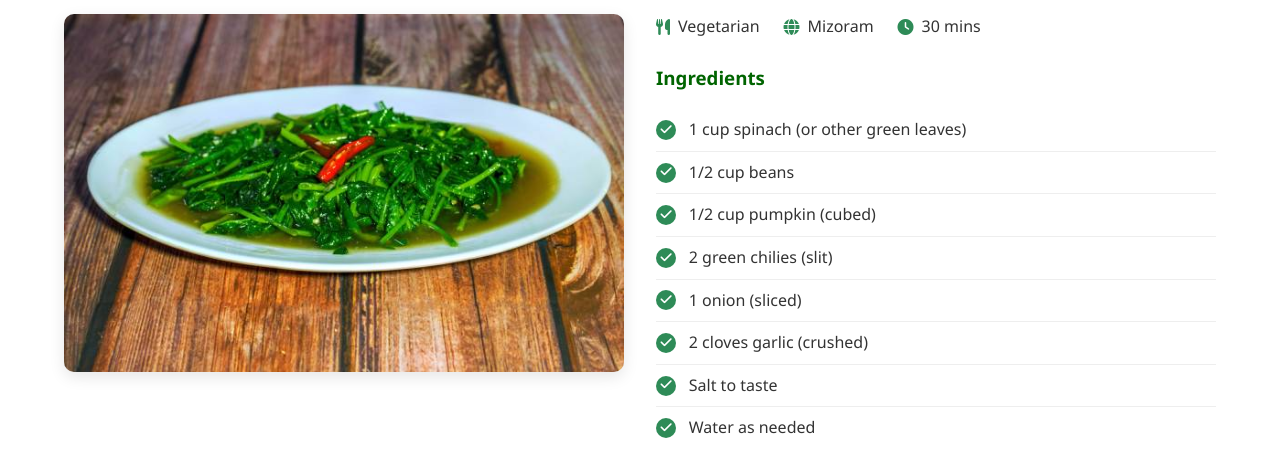
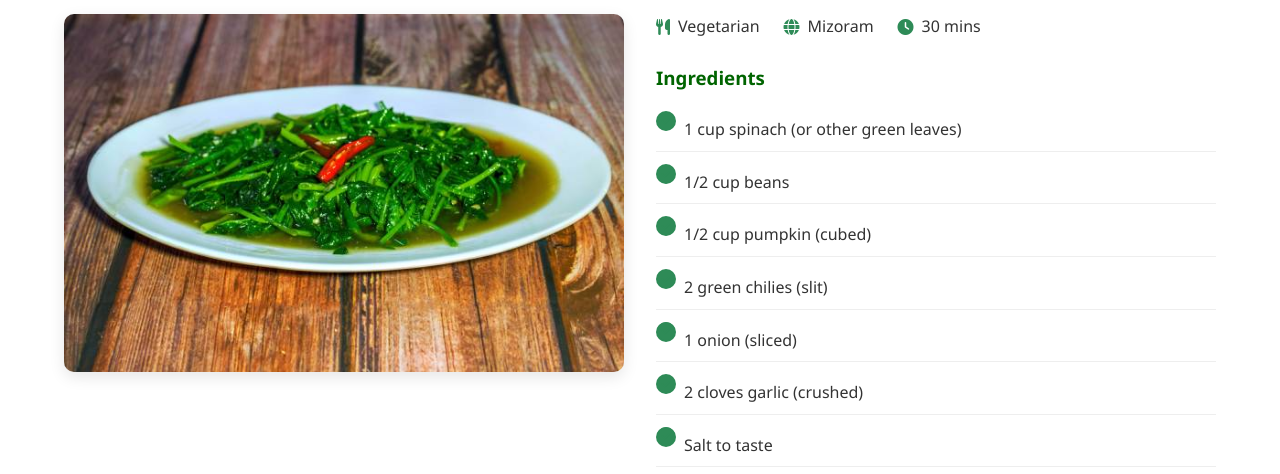
Before and after one commit to punithsai2006/CookNest, a plain HTML site: page mizoram.html in a window 1280 px wide. Shown: the part 271-745 px from the top of the page. Drawn offline with Linux system fonts and the light colour scheme.

Commit message:
Update mizoram.html

```diff
--- a/mizoram.html
+++ b/mizoram.html
@@ -5,6 +5,7 @@
   <meta name="viewport" content="width=device-width, initial-scale=1.0"/>
   <title>CookNest - Bai (Mizoram)</title>
   <link rel="stylesheet" href="style.css"/>
+  <link rel="stylesheet" href="style1.css" />
   <link rel="stylesheet" href="https://cdnjs.cloudflare.com/ajax/libs/font-awesome/6.0.0-beta3/css/all.min.css"/>
 </head>
 <body>
```
